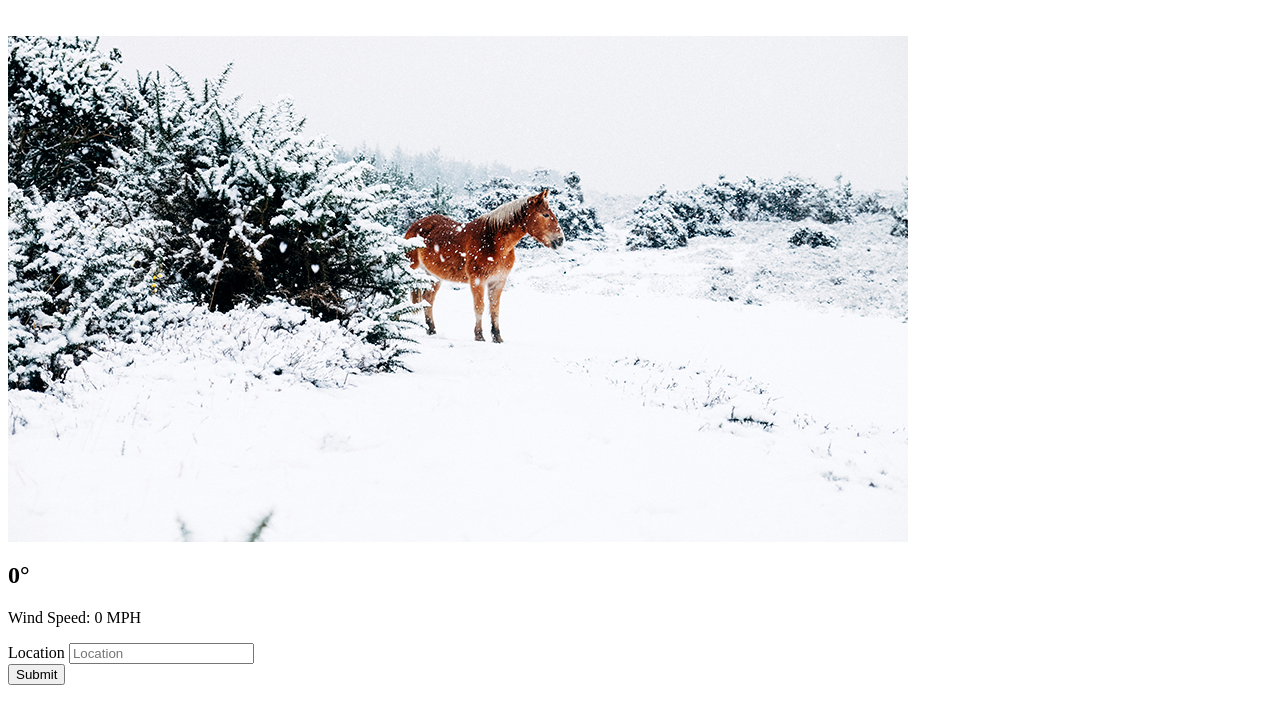
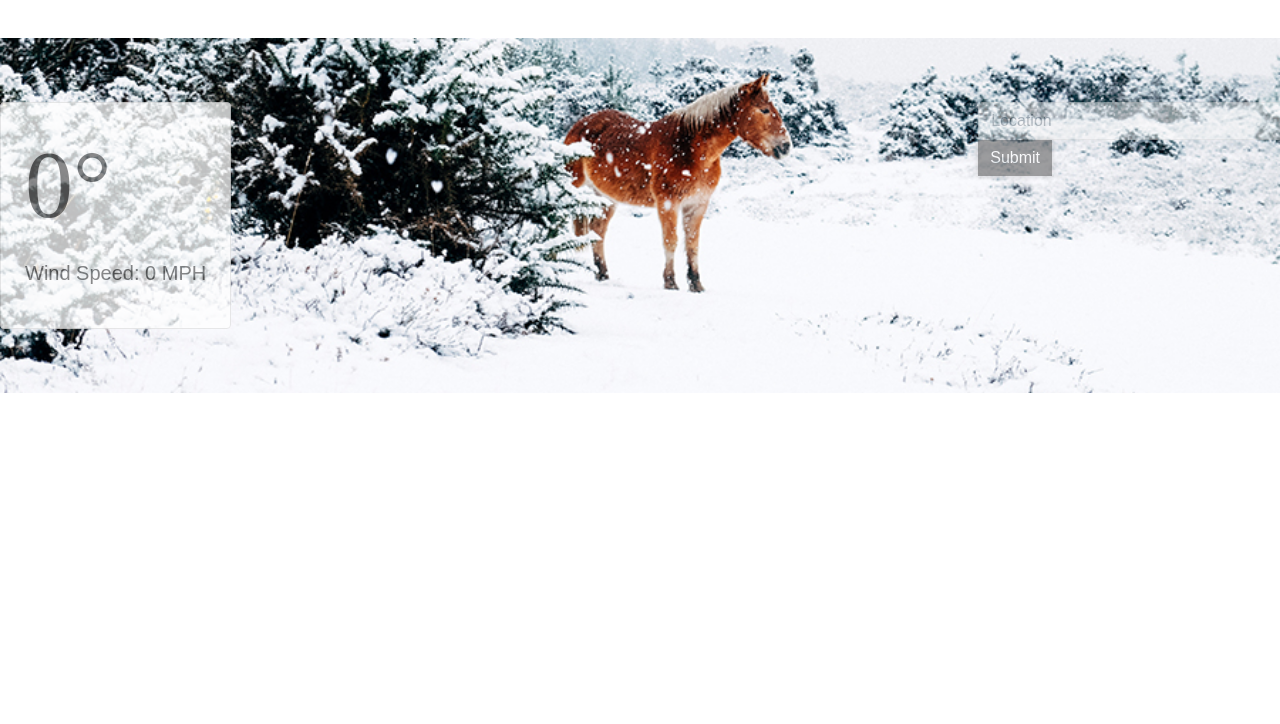
Before and after one commit to mrm80612/Project_01, a PHP site: page /views/results.php in a window 1280 px wide. Shown: the top 724 px of the page. Run offline with PHP 8.4, Linux system fonts and the light colour scheme; the template is opened without the code that fills it, so the values that code supplies are empty; some libraries are stand-ins or nearby versions.

Commit message:
Lots of changes

```diff
--- a/views/results.php
+++ b/views/results.php
@@ -1,11 +1,14 @@
+<?php include 'partials/header.php'; ?>
 <pre>
   <?php //print_r($forecast); ?>
 </pre>
 <main>
-      <div class="jumbotron jumbotron-fluid">
-        <img class="card-img" src="images/01-winter.jpg" alt="Card image">
-          <div class="card-img-overlay">
-            <div class="card p-4 my-5 mx-auto" style="max-width: 320px;">
+      <div class="jumbotron jumbotron-fluid" style="background: url('images/01-winter.jpg') center center no-repeat !important; background-size: cover !important;">
+        <!-- <img class="card-img" src="images/01-winter.jpg" alt="Card image"> -->
+
+            <div class="d-flex justify-content-between">
+
+              <div class="card p-4" style="max-width: 240px; opacity: 0.75;">
                 <p class="lead text-bold m-0"><?php echo $place; ?></p>
                 <h2 class="display-1 mb-0">
                   <?php echo round($forecast['currently']['temperature']); ?>&deg;
@@ -19,21 +22,21 @@
               </div>
 
               <form action="forecast.php" method="post">
-              <div class="form-row">
-                <div class="col">
+                <div class="form-row" style="opacity: 0.5">
                   <label class="sr-only" for="location">Location</label>
                   <input type="text" class="form-control" id="location" aria-describedby="location-help" placeholder="Location" name="location">
-                      <div class="col">
                   <button type="submit" name="submit" class="btn">Submit</button>
-                  </div>
-                </div>
                 </div>
               </form>
 
+            </div>
+
+
               <div class="container">
+                <div class="row">
                   <?php foreach($forecast['daily']['data'] as $day): ?>
                     <div class="col-12 col-md-4">
-                  <div class="card p-4 my-5 mx-auto"">
+                      <div class="card p-4 my-5">
                         <p class="lead m-0">
                           <?php echo gmdate("l", $day['time']); ?>
                         </p>
@@ -45,10 +48,10 @@
                         </p>
                       </div>
                     </div>
+                  <?php endforeach; ?>
                 </div>
-              <?php endforeach; ?>
-<!--             </div> -->
               </div>
+
       </div>
 
 
```
Also changed, not shown: forecast.php (+3 -6 lines), index.html (+4 -4 lines). Lines whose indentation alone changed are shown as unchanged.
